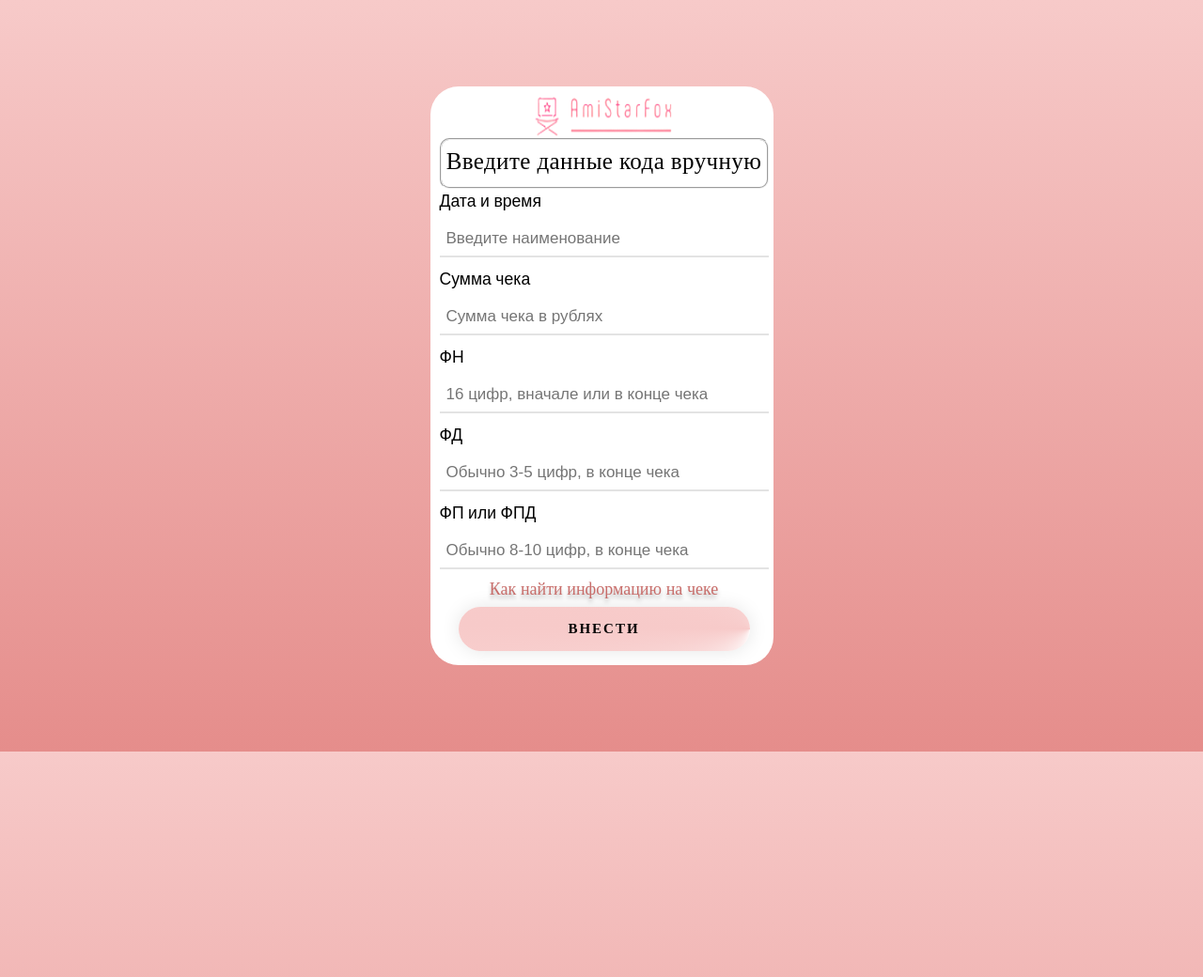
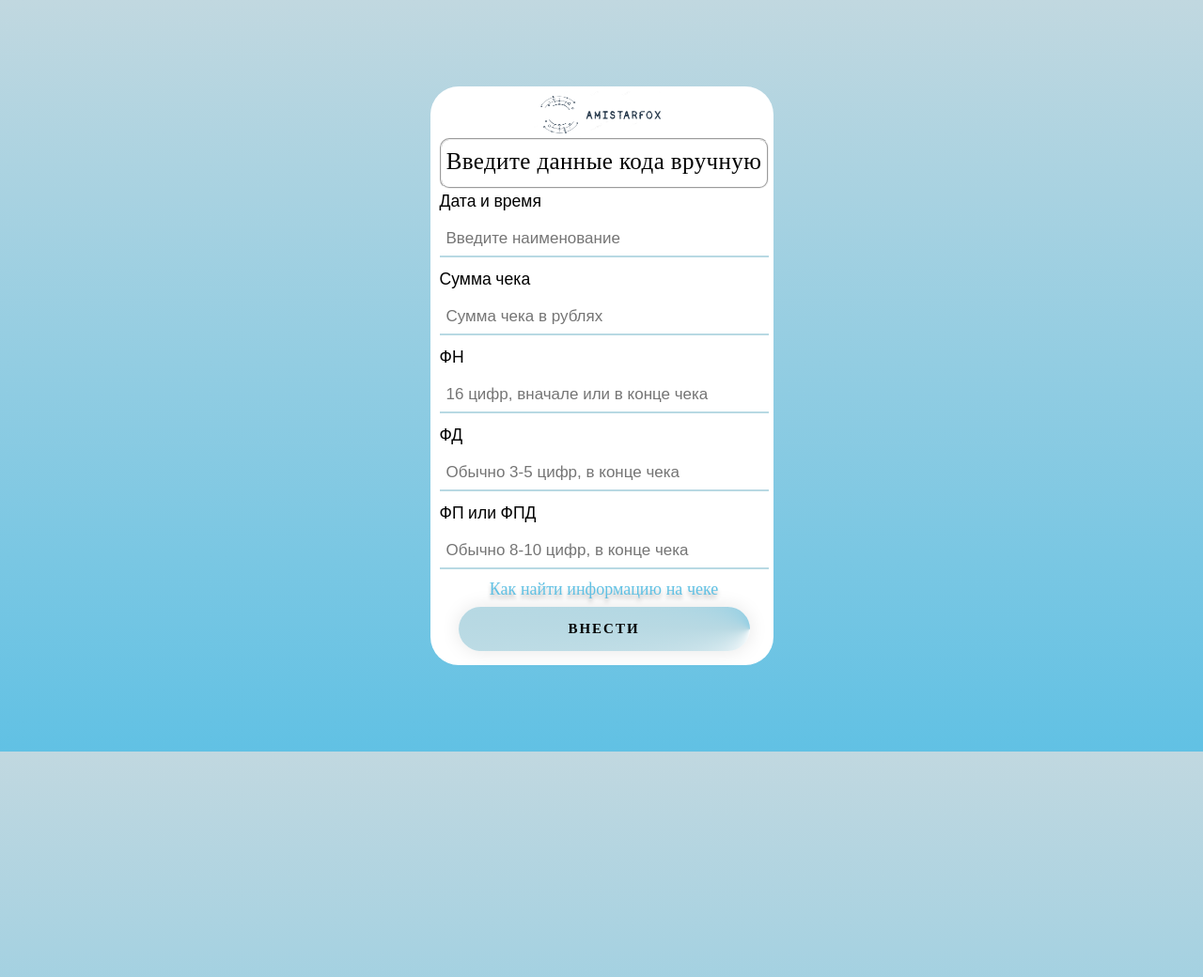
Before and after one commit to AmiStarfox/Praktika, a PHP site: page /qqq.php in a window 1280 px wide. Shown: the top 1040 px of the page at 94% size. Run offline with PHP 8.4, Linux system fonts and the light colour scheme; a user stored in the database is signed in.

Commit message:
Изменение цвета сайта

```diff
--- a/css/style.css
+++ b/css/style.css
@@ -5,7 +5,7 @@
 }
 
 body {
-    background: linear-gradient(to bottom, #F7CAC9, #E58D8B);
+    background: linear-gradient(to bottom, #c1d8e0, #61c1e4);
     background-size: 100%;
     height: 100vh;
     display: flex;
@@ -145,7 +145,7 @@ input[type="submit"] {
     font-weight: 400;
     font-size: 18px;
     line-height: 20px;
-    color: #C86D6A;
+    color: #61c1e4;
     text-shadow: 0px 4px 4px rgba(0, 0, 0, 0.25);
 }
 
@@ -168,7 +168,7 @@ input {
     margin: 10px 0;
     padding: 7px;
     border: unset;
-    border-bottom: 2px solid #e3e3e3;
+    border-bottom: 2px solid #b8d9e3;
     outline: none;
     font-style: normal;
     font-weight: 400;
@@ -191,7 +191,7 @@ input {
     border: 0;
     text-transform: uppercase;
     letter-spacing: 2px;
-    background: conic-gradient(from 180deg at 50% 50%, rgba(247, 202, 201, 0) 0deg, #F7CAC9 90.68deg, rgba(247, 202, 201, 0.638731) 278.18deg, rgba(247, 202, 201, 0) 360deg);
+    background: conic-gradient(from 180deg at 50% 50%, rgba(247, 202, 201, 0) 0deg, #b8d9e3 90.68deg, #61c1e4 278.18deg, rgba(247, 202, 201, 0) 360deg);
     border-radius: 25px;
     background-size: 200% auto;
     box-shadow: 0 0 20px rgba(0, 0, 0, .1);
@@ -362,7 +362,7 @@ img {
     font-weight: 250;
     font-size: 100px;
     line-height: 20px;
-    color: #C86D6A;
+    color: #61c1e4;
     text-shadow: 0px 4px 4px rgba(0, 0, 0, 0.25);
 }
 
--- a/index.php
+++ b/index.php
@@ -18,7 +18,7 @@
 <body>
     <div class="aunth">
     <form action="inc/aunth.php" method="post">
-        <a href="./index.php"><img src="img/ami.png"></a>
+        <a href="./index.php"><img src="img/am.png"></a>
         <h1>Добро пожаловать!</h1>
         <label>Логин</label>
         <input type="text" name="login" placeholder="Введите свой логин">
--- a/qqq.php
+++ b/qqq.php
@@ -28,7 +28,7 @@ function closeForm() {
       </script>
   <link rel="stylesheet" href="css/qr.css">
   <form action="qr.php">
-    <a href="inc/logout.php"><img class = "logo" src="img/ami.png"></a>
+    <a href="inc/logout.php"><img class = "logo" src="img/am.png"></a>
     <fieldset><h1>Введите данные кода вручную</h1></fieldset>
     <form action="">
       <label>Дата и время</label>
--- a/qr.php
+++ b/qr.php
@@ -20,7 +20,7 @@
   <div class="qr" id="qr">
   <link rel="stylesheet" href="css/qr.css">
   <form action="qr.php">
-    <a href="inc/logout.php"><img class = "logo" src="img/ami.png"></a>
+    <a href="inc/logout.php"><img class = "logo" src="img/am.png"></a>
     <fieldset><h1>Отсканируйте код с помощью камеры</h1></fieldset>
     <div id="main">
       <div id="mainbody" style="display: inline;">
```
Also changed, not shown: css/auth.css (+5 -6 lines), img/am.png (added), img/ami.png (deleted).
